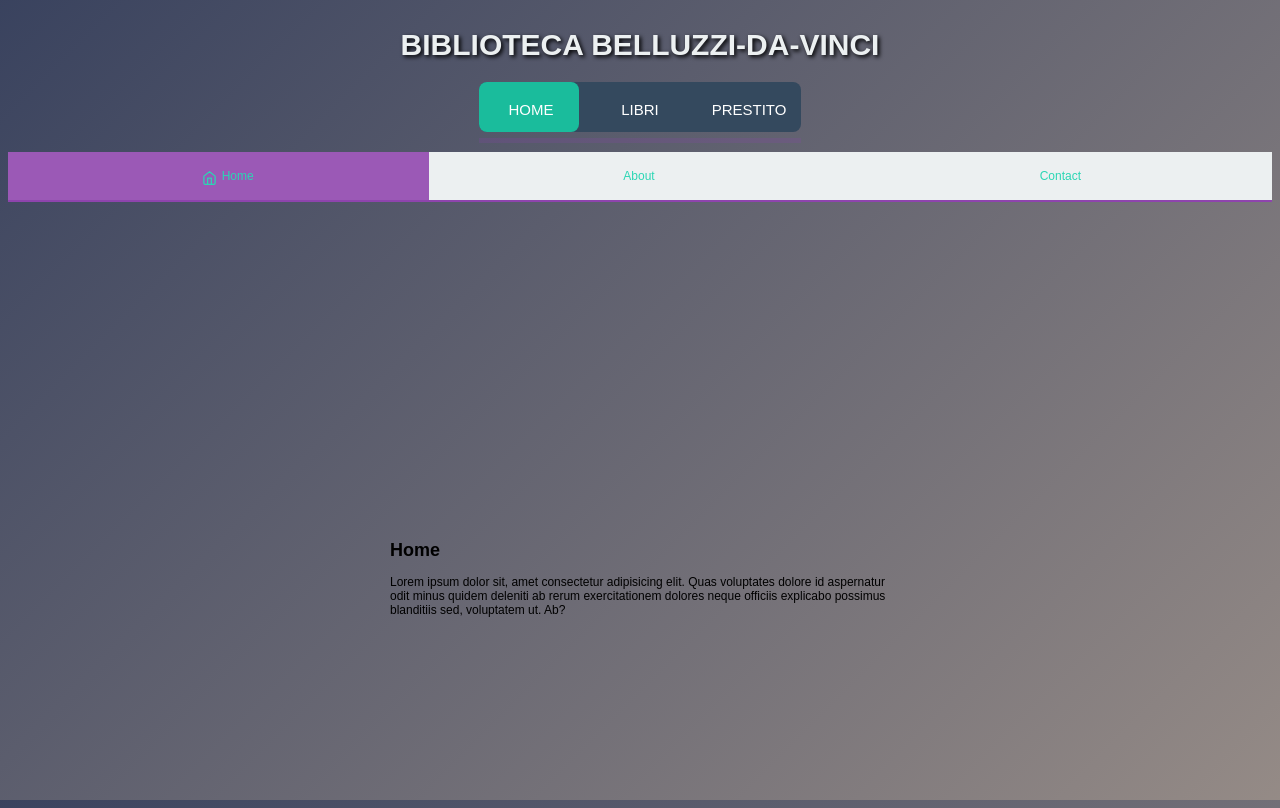
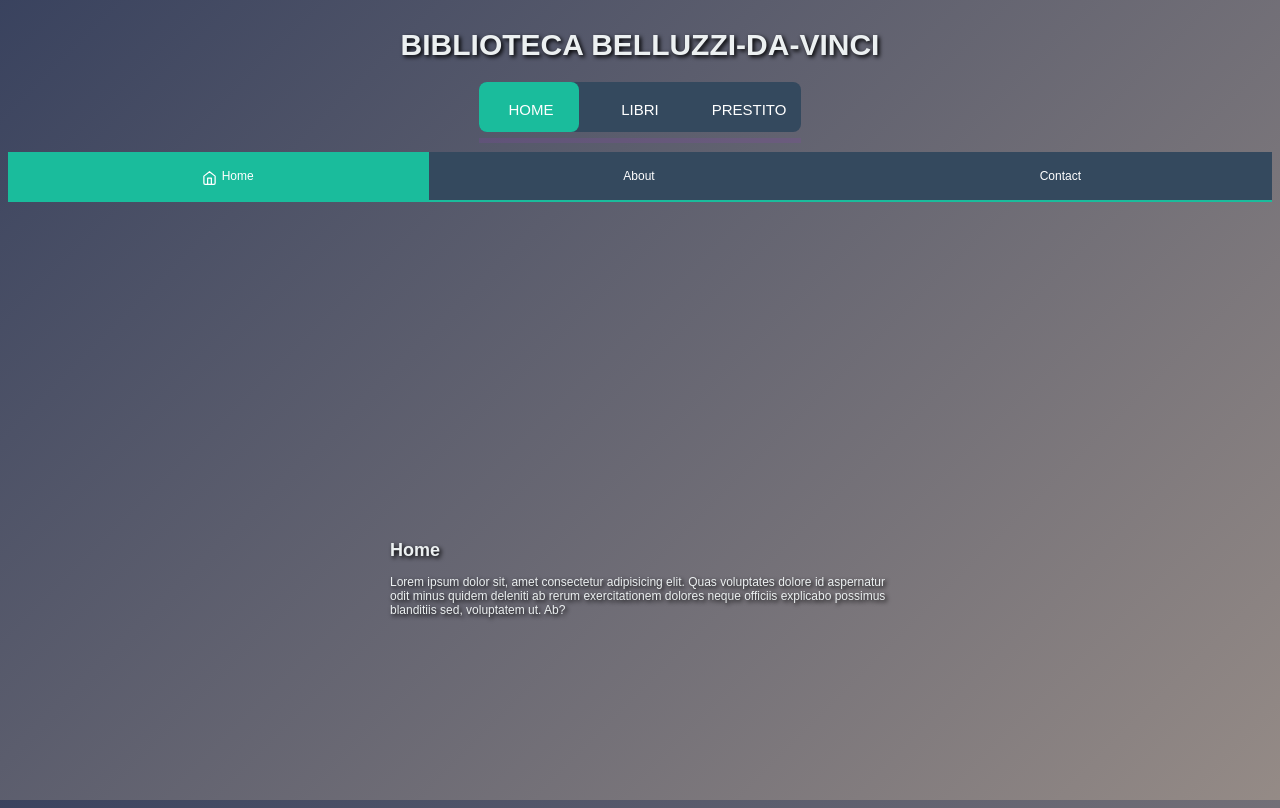
Before and after one commit to E-sc-D/Biblioteca-Belluzzi-Da-Vinci, a PHP site: page / in a window 1280 px wide. Run offline with PHP 8.4, Linux system fonts and the light colour scheme.

Commit message:
modifica index.php

```diff
--- a/css/indexstyle.css
+++ b/css/indexstyle.css
@@ -78,14 +78,14 @@ label.nav {
   align-items: center;
   justify-content: center;
   cursor: pointer;
-  border-bottom: 2px solid #8e44ad;
-  background: #ecf0f1;
+  border-bottom: 2px solid #1abc9c;
+  background: #34495e;
   user-select: none;
   transition: background 0.4s, padding-left 0.2s;
   padding-left: 0;
 }
 input[type=radio]:checked + .page + label.nav {
-  background: #9b59b6;
+  background: #1abc9c;
   color: #ffffff;
   padding-left: 20px;
 }
@@ -98,6 +98,7 @@ input[type=radio]:checked + .page + label.nav svg {
 label.nav span {
   padding-left: 0px;
   position: relative;
+  color: white;
 }
 label.nav svg {
   left: 0;
@@ -262,12 +263,9 @@ a:nth-child(2):hover ~ .animation {
 nav .start-prestito,
 a:nth-child(3):hover ~ .animation {
 	width: 100px;
-	left: 210px;
+	left: 222px;
 	background-color: #1abc9c;
 }
-
-
-
 
 
 h1 {
@@ -281,6 +279,19 @@ h1 {
 
 }
 
+h2 {
+	color: #ecf0f1;
+	text-shadow: 2px 2px 4px #000000;
+	font-family: sans-serif;
+
+}
+
+p {
+	color: #ecf0f1;
+	text-shadow: 2px 2px 4px #000000;
+	font-family: sans-serif;
+}
+
 span {
 	color: #2bd6b4;
 }
```
